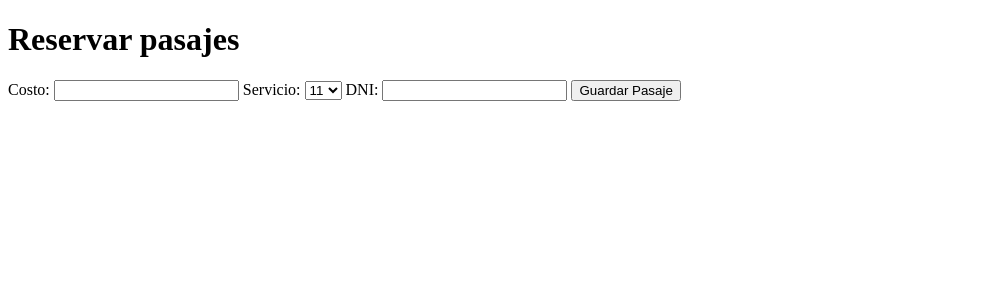
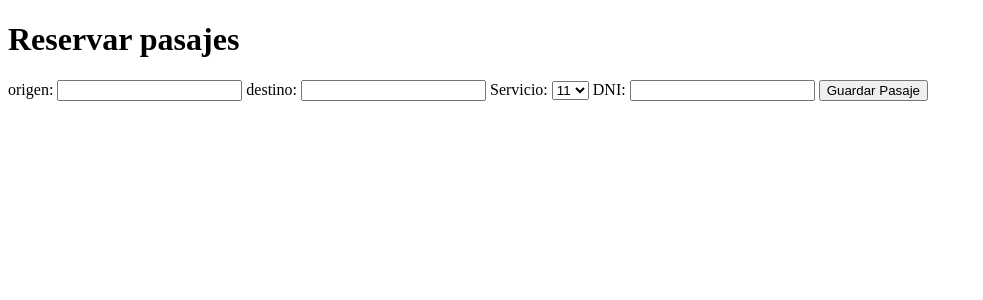
Before and after one commit to joseialegre/ViajaPlus, a Django app: page /prueba in a window 1280 px wide. Shown: the top 300 px of the page, without its empty margins (0-983 px from the left). Run offline with Django 4.2, Linux system fonts and the light colour scheme.

Commit message:
Correccion obtener servicios y obtencion de reservas

```diff
--- a/app1/urls.py
+++ b/app1/urls.py
@@ -1,5 +1,5 @@
 from django.urls import path
-from .views import my_view, obtener_paradas_intermedias, obtener_servicios_itinerarios, prueba, crear_pasaje
+from .views import my_view, obtener_paradas_intermedias, obtener_servicios_itinerarios, obtener_reservas, prueba, crear_pasaje
 
 urlpatterns = [
     path('', my_view, name='home'),
@@ -8,6 +8,7 @@ urlpatterns = [
 
     path('obtener_paradas_intermedias/<int:itinerario_id>/', obtener_paradas_intermedias),
     path('obtener_servicios_itinerarios/<int:itinerario_id>/', obtener_servicios_itinerarios),
+    path('obtener_reservas/<int:reserva_dni>/', obtener_reservas),
 
     path('crear_pasaje/', crear_pasaje)
 ]
--- a/app1/views.py
+++ b/app1/views.py
@@ -1,6 +1,5 @@
-from django.shortcuts import render, redirect
+from django.shortcuts import render, redirect, get_object_or_404
 from django.http import JsonResponse
-from django.shortcuts import get_object_or_404
 from django.db import connection
 
 from .models import *
@@ -33,7 +32,7 @@ def obtener_paradas_intermedias(request, itinerario_id):
 def obtener_servicios_itinerarios(request, itinerario_id):
     with connection.cursor() as cursor:
         cursor.execute('''
-            SELECT numero_servicio, fecha_partida, fecha_llegada, transporte, itinerario FROM servicio
+            SELECT numero_servicio, partida, llegada, transporte, itinerario, disponibilidad FROM servicio
             WHERE itinerario = %s
             AND fecha_partida >= CURDATE()
             ORDER BY fecha_partida ASC
@@ -42,18 +41,58 @@ def obtener_servicios_itinerarios(request, itinerario_id):
         servicios = cursor.fetchall()
 
     servicios = [{'numero_servicio': numero_servicio,
-                'fecha_partida': fecha_partida,
-                'fecha_llegada': fecha_llegada,
+                'partida': partida,
+                'llegada': llegada,
                 'transporte': transporte,
-                'itinerario': itinerario,
-                }
-               for numero_servicio, fecha_partida, fecha_llegada, transporte, itinerario in servicios]
+                'disponibilidad': disponibilidad,
+                'itinerario': itinerario,}
+               for numero_servicio, llegada, partida, transporte, itinerario, disponibilidad in servicios]
 
     return {'servicios': servicios}
 
+def obtener_reservas(request, dni):
+    with connection.cursor() as cursor:
+        cursor.execute('''
+            SELECT idPasaje, costo, servicio, DNI, pagado, origen, destino
+            FROM pasaje
+            WHERE DNI = %s
+        ''', [dni])
+
+        reservas = cursor.fetchall()
+
+    reservas = [{'idPasaje': idPasaje,
+                 'costo': costo,
+                 'servicio': servicio,
+                 'DNI': DNI,
+                 'pagado': pagado,
+                 'origen': origen,
+                 'destino': destino,
+                 }
+                for idPasaje, costo, servicio, DNI, pagado, origen, destino in reservas]
+
+    return {'reservas': reservas}
+
+def consultar_disponibilidad(servicio_id):
+    with connection.cursor() as cursor:
+        cursor.execute('''
+            SELECT idPasaje, costo, servicio, DNI, pagado, origen, destino
+            FROM pasaje
+            WHERE DNI = %s
+        ''', [servicio_id])
 
 def crear_pasaje(request):
-    print(request.POST)
+    servicio_id = request.POST['servicio']
+    servicio_request = get_object_or_404(Servicio, numero_servicio=servicio_id)
+
+    pasaje = Pasaje(
+        servicio=servicio_request,
+        DNI=request.POST['DNI'],
+        origen=request.POST['origen'],
+        destino=request.POST['destino'],
+        costo = 200
+    )
+
+    pasaje.save()
     return redirect('home')
 
 def prueba(request):
--- a/templates/prueba.html
+++ b/templates/prueba.html
@@ -9,8 +9,11 @@
     <form method="post" action="crear_pasaje/">
         {% csrf_token %}
 
-        <label for="id_costo">Costo:</label>
-        <input type="number" id="id_costo" name="costo" required>
+        <label for="origen">origen:</label>
+        <input type="text" id="origen" name="origen" required>
+
+        <label for="destino">destino:</label>
+        <input type="text" id="destino" name="destino" required>
 
         <label for="id_servicio">Servicio:</label>
         <select id="id_servicio" name="servicio" required>
```
